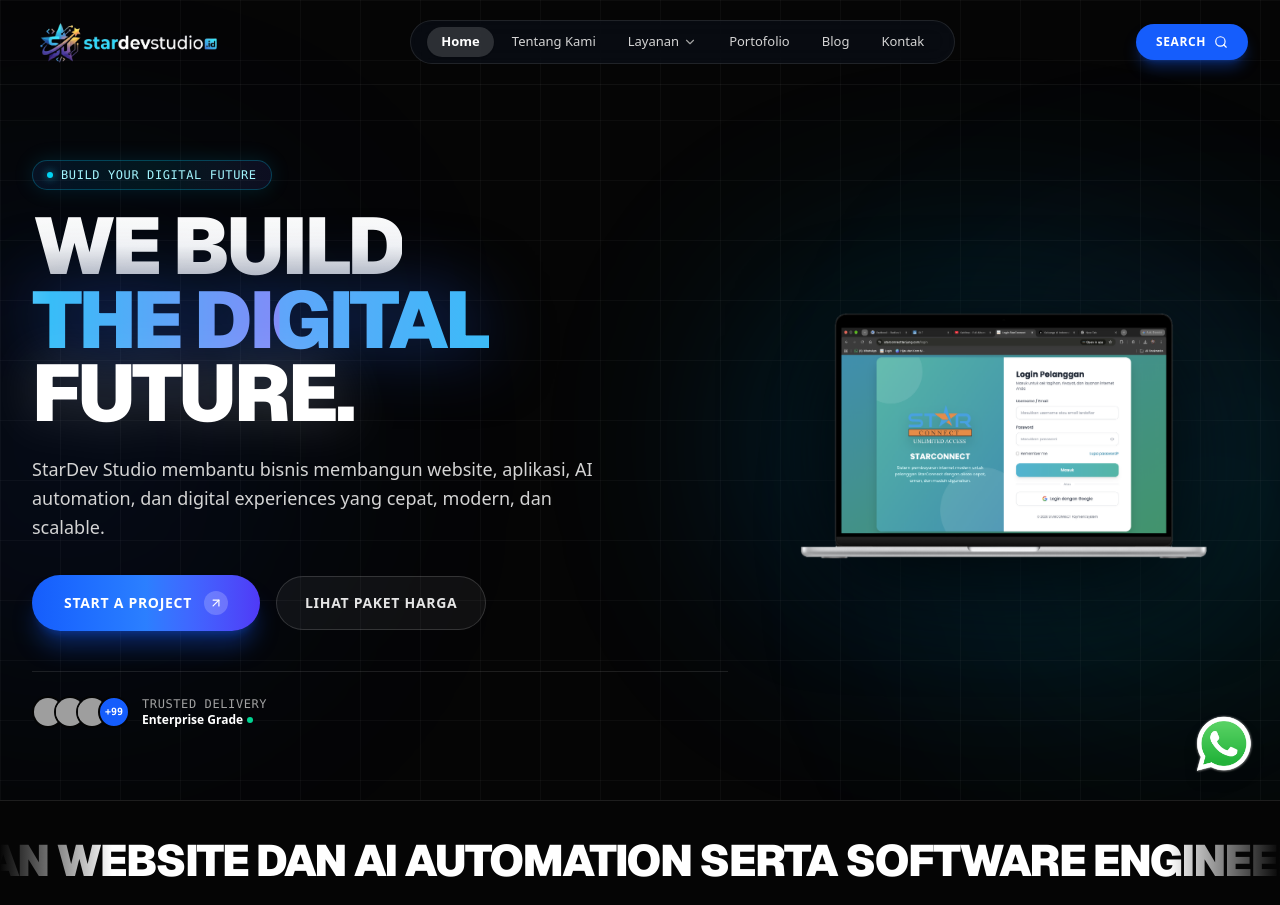
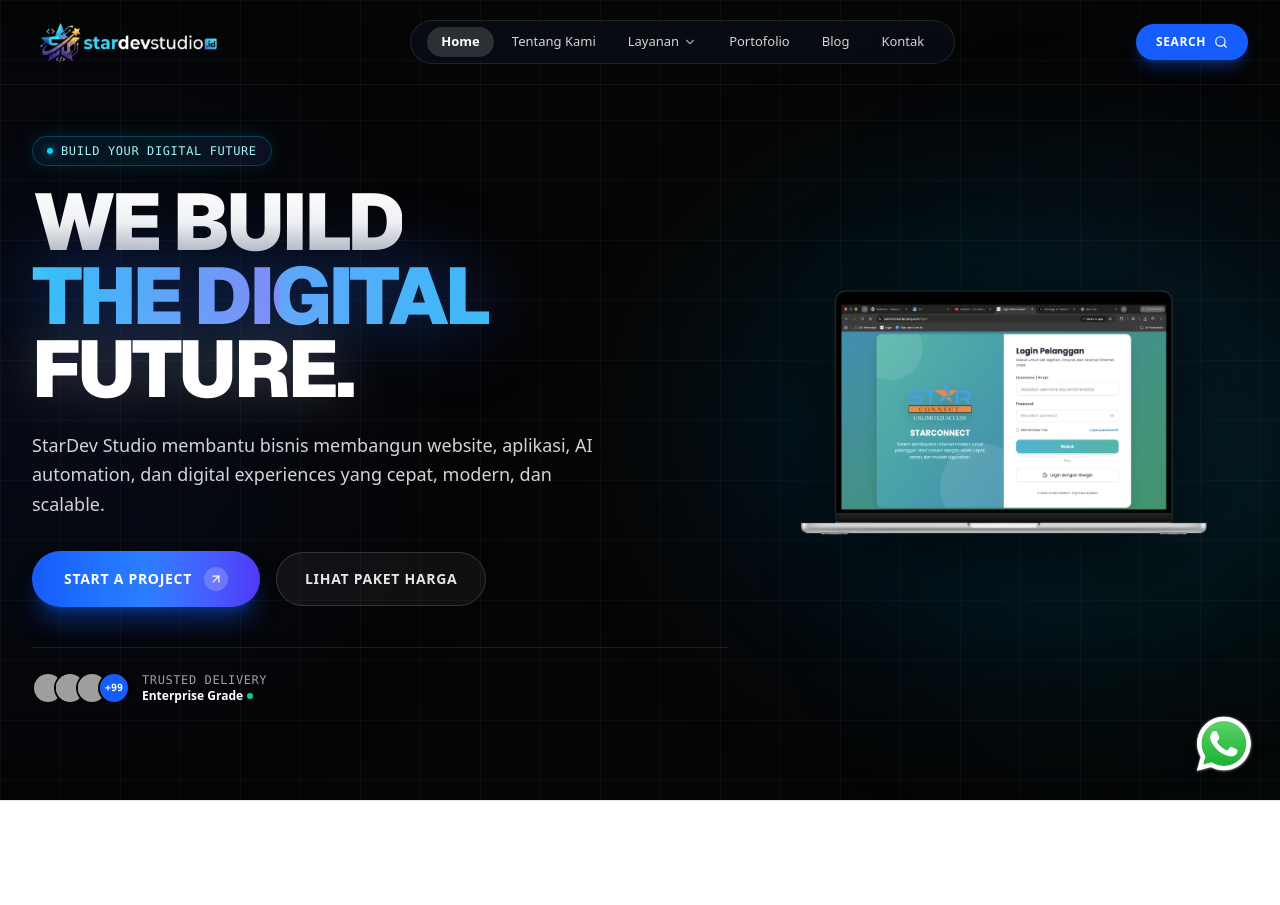
Before and after one commit to salman070104/stardevstudio, a Next.js app: page / in a window 1280 px wide. Shown: the top 905 px of the page. Built offline with nearby package versions, Linux system fonts and the light colour scheme; grey boxes are pictures that could not be loaded.

Commit message:
fix(hero): hapus text velocity dan set background hero full 1 layar hitam sempurna

```diff
--- a/src/components/Hero.tsx
+++ b/src/components/Hero.tsx
@@ -5,7 +5,6 @@ import { motion } from "framer-motion";
 import { ArrowUpRight } from "lucide-react";
 import { Logo } from "./Logo";
 import { HeroLaptopShowcase } from "./HeroLaptopShowcase";
-import { TextVelocity } from "./TextVelocity";
 
 interface HeroProps {
   onOpenContact?: () => void;
@@ -15,15 +14,15 @@ export const Hero: React.FC<HeroProps> = ({ onOpenContact }) => {
   return (
     <section
       id="home"
-      className="relative min-h-[90vh] lg:min-h-screen pt-24 pb-0 lg:pt-28 flex flex-col justify-between bg-[#050505] text-white overflow-hidden bg-grid-dark"
+      className="relative min-h-screen min-h-[100dvh] pt-20 sm:pt-24 pb-10 sm:pb-14 flex items-center justify-center bg-[#050505] text-white overflow-hidden bg-grid-dark"
     >
       {/* Ambient gradient glow orbs with breathing pulse */}
       <div className="absolute top-1/4 -left-32 w-96 h-96 bg-blue-600/20 rounded-full blur-[130px] pointer-events-none animate-pulse-glow" />
       <div className="absolute top-1/3 -right-32 w-96 h-96 bg-cyan-500/20 rounded-full blur-[140px] pointer-events-none animate-pulse-glow" style={{ animationDelay: "2s" }} />
 
-      <div className="max-w-7xl mx-auto px-4 sm:px-6 lg:px-8 w-full relative z-10 flex-1 flex items-center">
+      <div className="max-w-7xl mx-auto px-4 sm:px-6 lg:px-8 w-full relative z-10">
         {/* Main Grid: Asymmetric Layout (inspired by editorial reference) */}
-        <div className="grid grid-cols-1 lg:grid-cols-12 gap-10 lg:gap-8 items-center w-full py-8 lg:py-12">
+        <div className="grid grid-cols-1 lg:grid-cols-12 gap-10 lg:gap-8 items-center w-full py-6 sm:py-8">
           {/* Left Column (Headline + Supporting Copy + CTAs) */}
           <div className="lg:col-span-7 flex flex-col justify-center">
             {/* Tagline / Sub-badge with Shimmer Effect */}
@@ -143,17 +142,6 @@ export const Hero: React.FC<HeroProps> = ({ onOpenContact }) => {
           </div>
         </div>
       </div>
-
-      {/* Text Velocity Scrolling Banner (Persis di bawah Trusted Delivery sesuai foto referensi) */}
-      <div className="w-full mt-6 border-t border-b border-white/10 bg-[#050505] relative z-20 overflow-hidden">
-        <TextVelocity
-          texts={[
-            "JASA PEMBUATAN WEBSITE DAN AI AUTOMATION SERTA SOFTWARE ENGINEER / ",
-            "JASA PEMBUATAN WEBSITE DAN AI AUTOMATION SERTA SOFTWARE ENGINEER / ",
-          ]}
-          velocity={2.5}
-        />
-      </div>
     </section>
   );
 };
```
